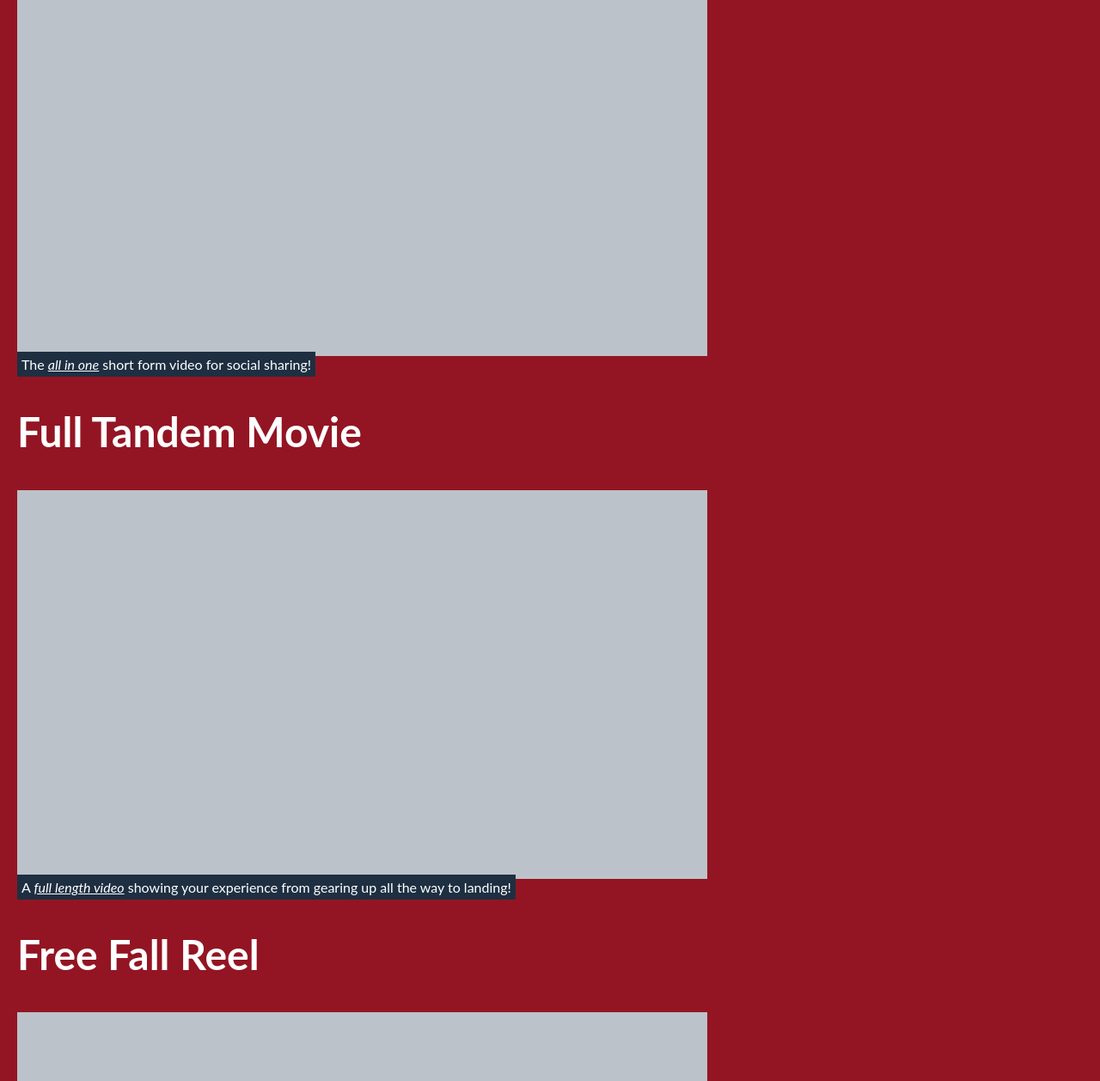
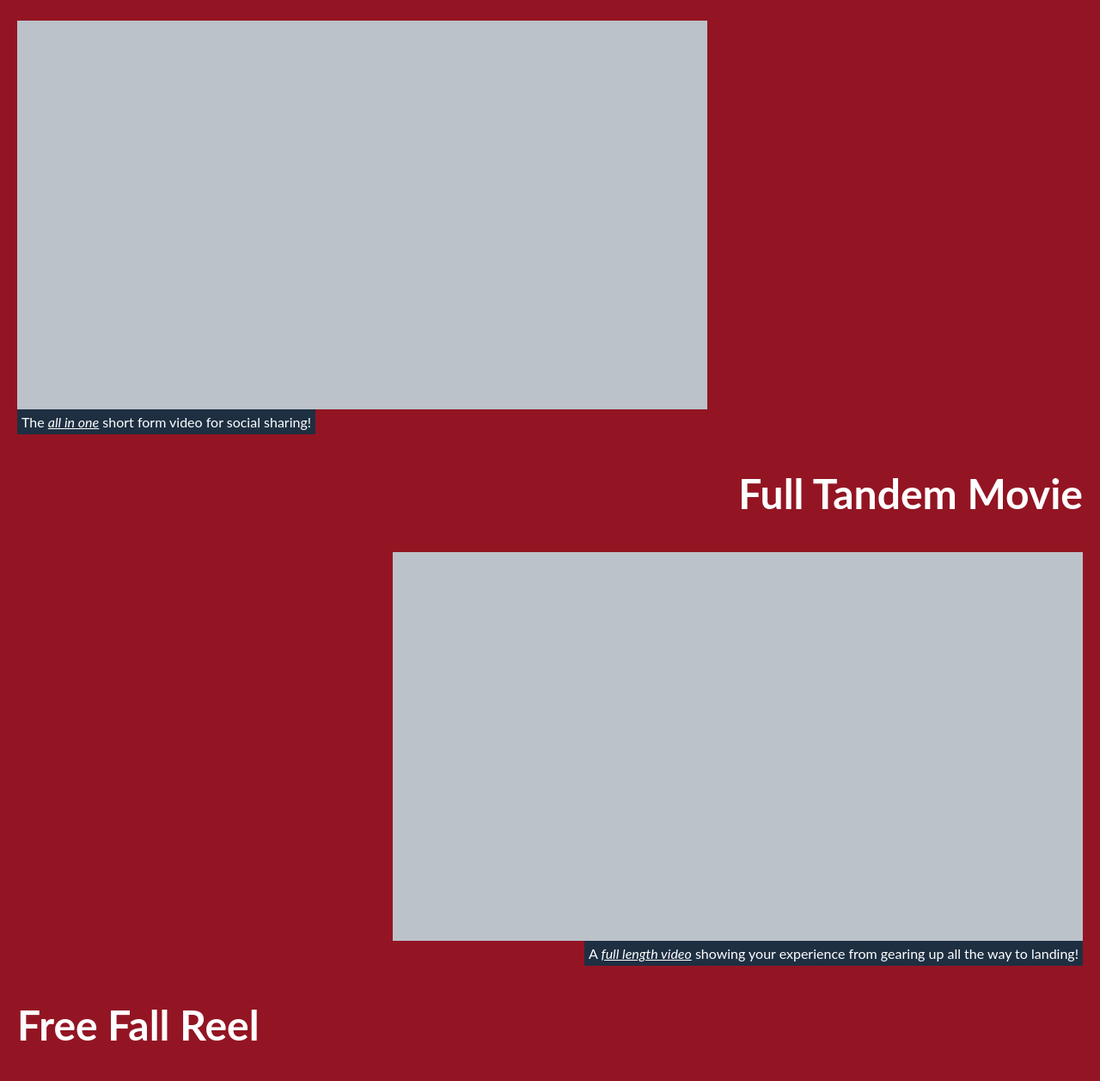
Before and after one commit to lseaton/media-package-sample, a plain HTML site: page index.html in a window 1280 px wide. Shown: the part 653-1910 px from the top of the page at 86% size. Drawn offline with Linux system fonts and the light colour scheme.

Commit message:
Continue finessing the layout of the second section

```diff
--- a/index.html
+++ b/index.html
@@ -20,24 +20,30 @@
 		</h2>
 		<div class="examples">
 			<h3>3 Professionally Edited Videos...</h3>
-			<h2>The Highlight Reel</h2>
-			<div id="highlight-reel"></div>
+			<div class="highlight-reel">
+				<h2 id="highlight-reel-title">The Highlight Reel</h2>
+				<div id="highlight-reel-vid"></div>
 				<span class="vid-label">
-				The <span class="emphasis">all in one</span> short form video for social
-				sharing!
+					The <span class="emphasis">all in one</span> short form video for
+					social sharing!
 				</span>
-			<h2>Full Tandem Movie</h2>
-			<div id="tdm-movie"></div>
+			</div>
+			<div class="tdm-movie">
+				<h2 id="tdm-movie-title">Full Tandem Movie</h2>
+				<div id="tdm-movie-vid"></div>
 				<span class="vid-label">
 					A <span class="emphasis">full length video</span> showing your
 					experience from gearing up all the way to landing!
 				</span>
-			<h2>Free Fall Reel</h2>
-			<div id="freefall-reel"></div>
+			</div>
+			<div class="freefall-reel">
+				<h2 id="freefall-reel-title">Free Fall Reel</h2>
+				<div id="freefall-reel-vid"></div>
 				<span class="vid-label">
 					One video to showcase the most <span class="emphasis">epic</span> part
 					of your skydive.
 				</span>
+			</div>
 			<h2>Plus 100+ Complimentary Photos</h2>
 			<h3>All delivered via email within 24hrs!</h3>
 		</div>
--- a/style.css
+++ b/style.css
@@ -16,6 +16,7 @@ body {
 	background: white;
 	color: var(--soft-black);
 	font-family: "Lato", Helvetica, Arial, sans-serif;
+	text-align: center;
 }
 
 #logo {
@@ -24,10 +25,25 @@ body {
 
 h1 {
 	font-size: 5em;
-	text-align: center;
 }
 h2 {
 	font-size: 3em;
+}
+h3 {
+	font-size: 2em;
+}
+
+.freefall-reel,
+.highlight-reel {
+	display: flex;
+	flex-direction: column;
+	align-items: flex-start;
+}
+
+.tdm-movie {
+	display: flex;
+	flex-direction: column;
+	align-items: flex-end;
 }
 
 .emphasis {
@@ -41,9 +57,9 @@ h2 {
 	padding: 20px;
 }
 
-#highlight-reel,
-#tdm-movie,
-#freefall-reel {
+#highlight-reel-vid,
+#tdm-movie-vid,
+#freefall-reel-vid {
 	width: 803px;
 	height: 452px;
 	background-color: var(--light-gray);
```
Lines whose indentation alone changed are shown as unchanged.
